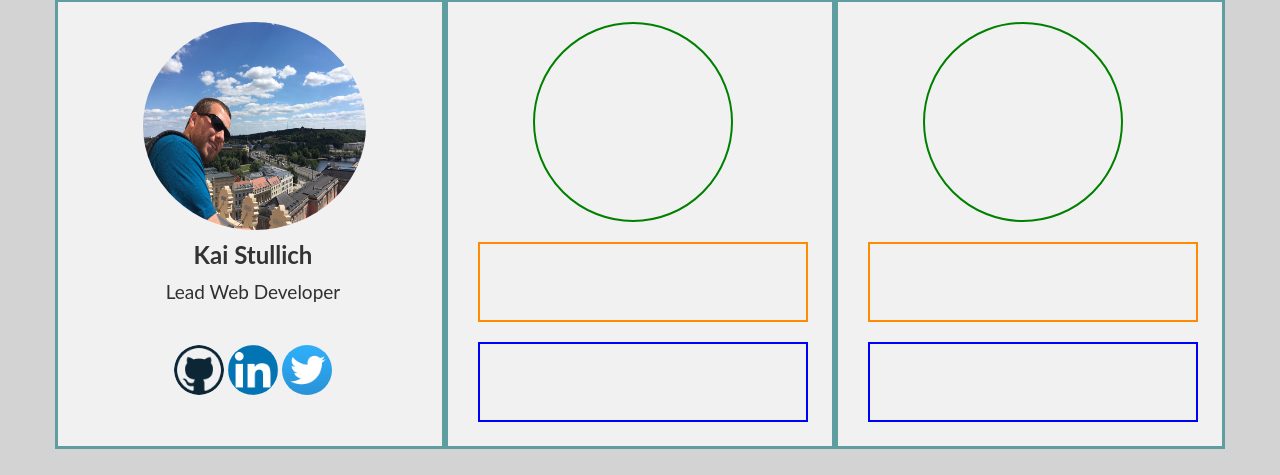
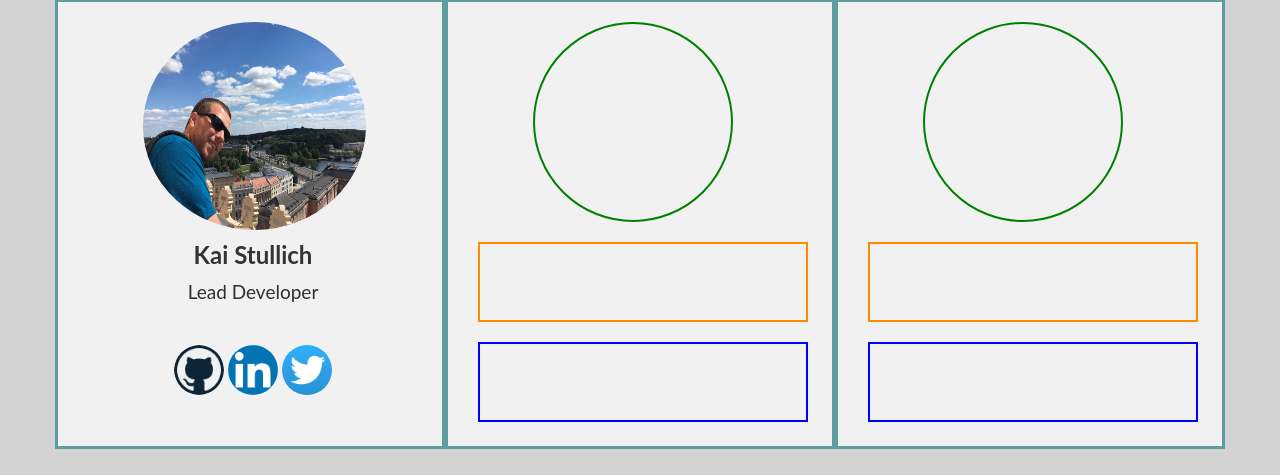
Before and after one commit to kaistullich/Centratech-Website, a Flask app: page /about_us in a window 1280 px wide. Shown: the part 588-1063 px from the top of the page. Run offline with Flask 2, Linux system fonts and the light colour scheme; some libraries are stand-ins or nearby versions.

Commit message:
fixed Kai role, about us

```diff
--- a/newProject/my_app/templates/about-us.html
+++ b/newProject/my_app/templates/about-us.html
@@ -32,7 +32,7 @@
       </div>
       <div class="kai-text"> <!-- Title Text Box -->
         <center><h3><b>Kai Stullich</b></h3></center>
-        <center><h4>Lead Web Developer</h4></center>
+        <center><h4>Lead Developer</h4></center>
       </div>
       <div class="kai-link-img"> <!-- Link Images Box -->
         <a href="https://github.com/kaistullich">
```
